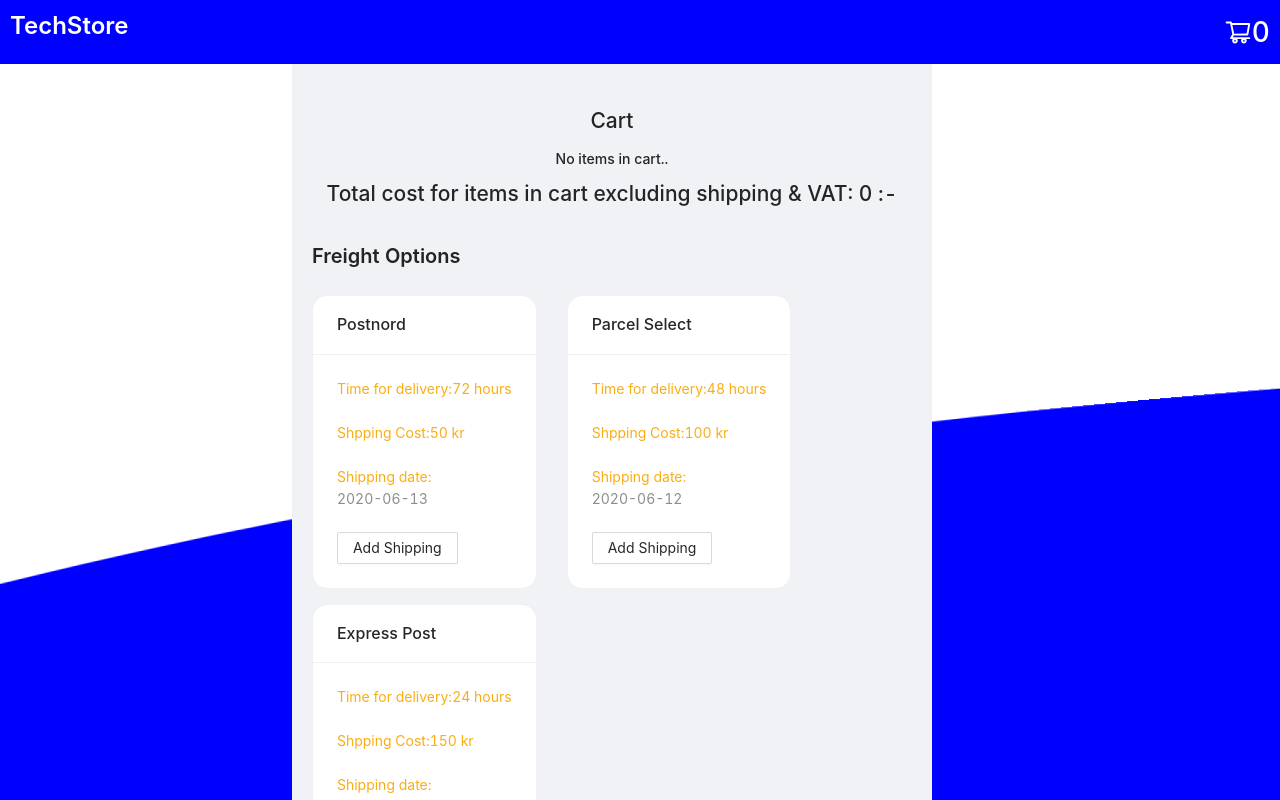
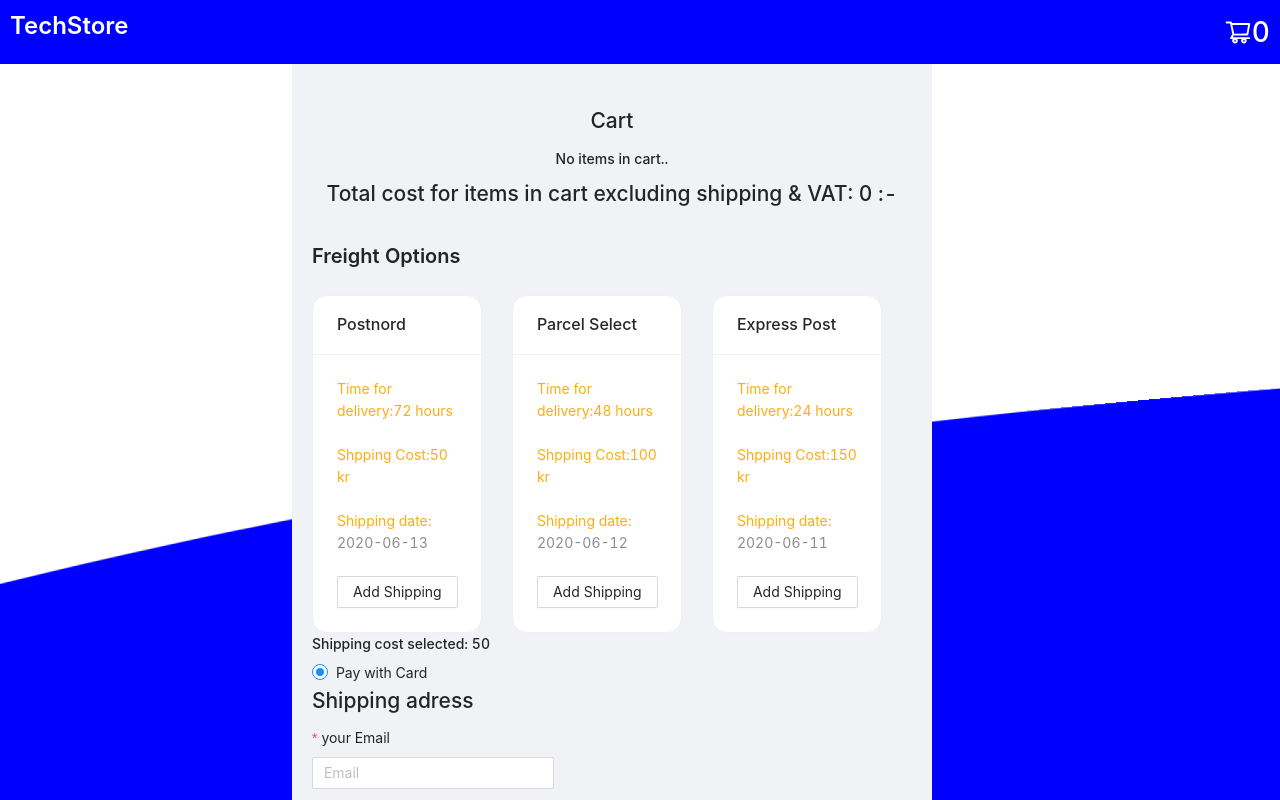
Before and after one commit to Abbe91/checkout-group6, a React (Create React App) app in the folder my-app/: page /checkout in a window 1280 px wide. Shown: the top 800 px of the page. Built offline with nearby package versions, Linux system fonts and the light colour scheme.

Commit message:
fix the layout

```diff
--- a/my-app/src/components/App.css
+++ b/my-app/src/components/App.css
@@ -49,6 +49,10 @@
   background: #fafafa;
 
 }
+
+.ant-space-item{
+  width:200px;
+}
 @media only screen and (max-width: 600px) {
   .layout{
     width: min-content;
--- a/my-app/src/components/CardForm.tsx
+++ b/my-app/src/components/CardForm.tsx
@@ -100,7 +100,7 @@ class CreditCardForm extends Component<Props, State> {
                   name="basic"
                   // labelCol={{ span: 7 }}
                   // wrapperCol={{ span: 22 }}
-                  layout="horizontal"
+                  layout="vertical"
                   onFinish={onFinish}
 
                    onFinishFailed={onFinishFailed}
--- a/my-app/src/components/PayPalForm.tsx
+++ b/my-app/src/components/PayPalForm.tsx
@@ -1,7 +1,7 @@
 import React, { Component }  from 'react';
 
 import { Form,Input,InputNumber,Button, AutoComplete,Tooltip ,Select } from 'antd';
-import AddressForm from './AddressCheckOut';
+import Address from './AddressCheckOut';
 
 const FormItem = Form.Item;
 const { TextArea } = Input;
@@ -99,8 +99,8 @@ class PayPalForm extends Component<Props, State> {
 
         return (
 
-        <Form name="complex-form" onFinish={onFinish}  onFinishFailed={onFinishFailed}>
-        <AddressForm />
+        <Form layout="vertical" name="complex-form" onFinish={onFinish}  onFinishFailed={onFinishFailed}>
+        <Address />
         <h2>Your Paypal account</h2>
           <FormItem name={['Your', 'Email']}  label="your Email" rules={[{ required: true }]} >
             <AutoComplete  placeholder="Email" />
--- a/my-app/src/components/SwishForm.tsx
+++ b/my-app/src/components/SwishForm.tsx
@@ -1,7 +1,7 @@
 import React, { Component } from 'react';
 
 import { Form,Input,Button } from 'antd';
-import AddressForm from './AddressCheckOut';
+import Address from './AddressCheckOut';
 
 
 
@@ -48,8 +48,8 @@ class FormSwish extends  Component<Props,State> {
   }
     return (
 
-      <Form name="basic" labelCol={{ span: 5 }} wrapperCol={{ span: 20 }} layout="horizontal" onFinish={onFinish} onFinishFailed={onFinishFailed}>
-          <AddressForm />
+      <Form name="basic" labelCol={{ span: 5 }} wrapperCol={{ span: 20 }} layout="vertical" onFinish={onFinish} onFinishFailed={onFinishFailed}>
+          <Address />
           <h2>Your Swish number</h2>
          <FormItem name={['frmPhoneNumA', 'frmPhoneNumA']} label="Phone Number" rules={[{ min:10, max:13 ,required: true }]} >
               <Input name="frmPhoneNumA" type="number" pattern="\d*" placeholder="Phone Number ex: 0046 **********" />
```
